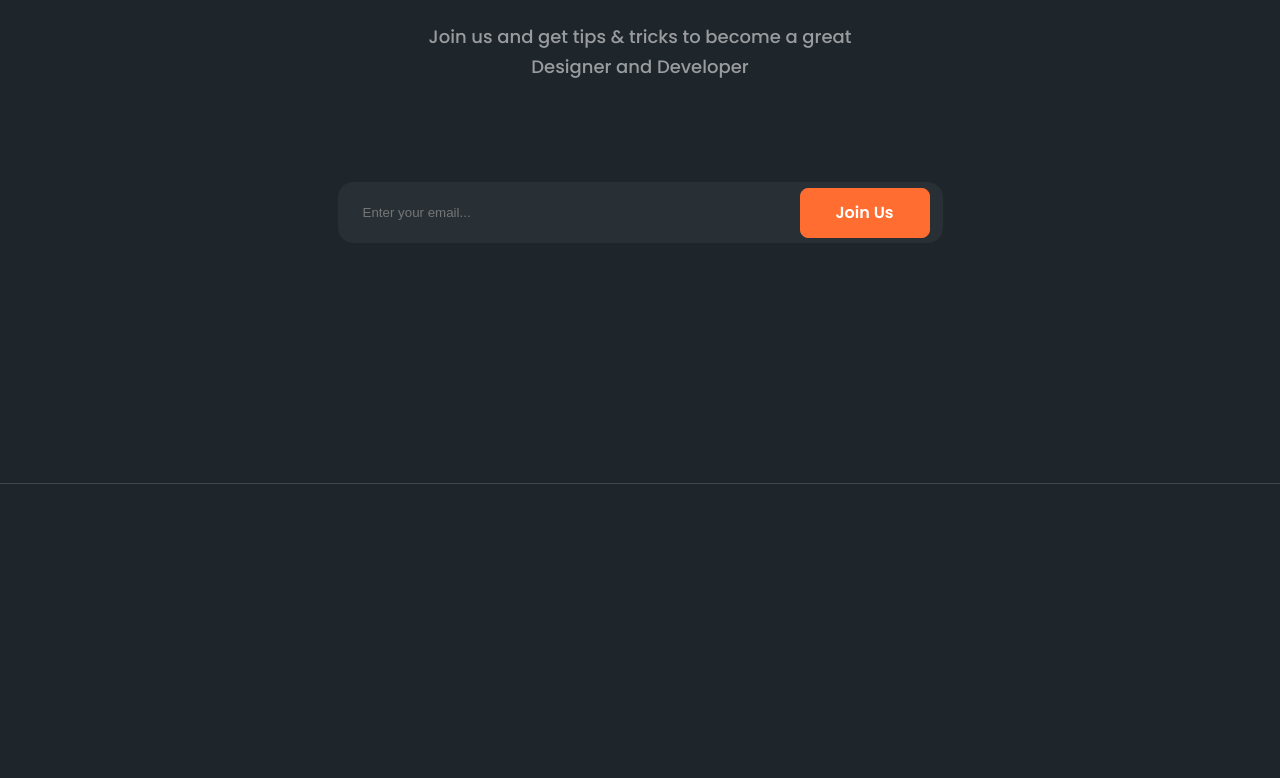
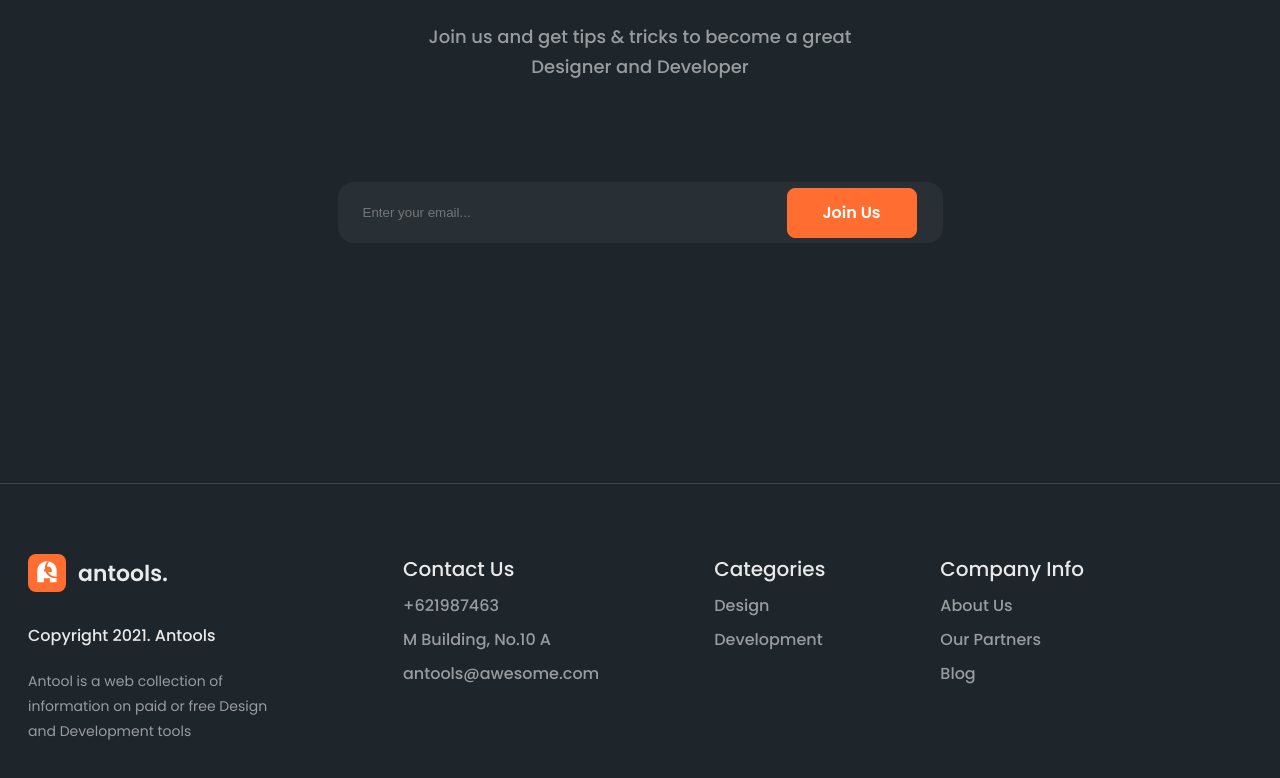
Before and after one commit to Fazliddin-Nasrullayev/Antools, a plain HTML site: page index.html in a window 1280 px wide. Shown: the part 4643-5421 px from the top of the page. Before the commit the page ends 5127 px from the top, so only its background shows below. Drawn offline with Linux system fonts and the light colour scheme.

Commit message:
add footer

```diff
--- a/index.html
+++ b/index.html
@@ -23,12 +23,12 @@
                         <option value="saab">Designer</option>
                         <option value="mercedes">Developer</option>
                     </select>
-                    <a href="" class="nav__link">My Collections</a>
-                    <a href="" class="nav__link">Blog</a>
+                    <a href="#collection" class="nav__link">My Collections</a>
+                    <a href="#blog" class="nav__link" >Blog</a>
                 </div>
                 <div class="nav__login">
-                    <a href="" class="login__link ">Login</a>
-                    <a href="" class="sign__link btn">Sign Up</a>
+                    <a href="#login" class="login__link">Login</a>
+                    <a href="#" class="sign__link btn">Sign Up</a>
                 </div>
             </div>
         </nav>
@@ -68,7 +68,7 @@
 
         <!-- Popular -->
 
-        <section class="popular">
+        <section class="popular" id="collection">
             <div class="container popular__container">
                 <h2 class="popular__heading">
                     Most Popular Tools
@@ -384,7 +384,7 @@
 
         <!-- Newcomer -->
 
-        <section class="newcomer">
+        <section class="newcomer" id="blog">
             <div class="container newcomer__container">
                 <div class="newcomer__inner">
                     <h2 class="newcomer__inner__title">Newcomer Tools</h2>
@@ -644,6 +644,41 @@
             </div>
         </section>
     </main>
+
+    <!-- Footer -->
+
+    <footer class="footer" id="login">
+        <div class="container footer__container">
+            <ul class="footer__list">
+                <li class="footer__list__item">
+                    <a href="#" class="footer__logo__link">
+                    <img class="footer__logo__img" src="./images/logo-img.svg" alt="logo iamge" >
+                    </a>
+                    <h4 class="footer__title">Copyright 2021. Antools</h4>
+                    <p class="footer__info">Antool is a web collection of information on paid or free Design and Development tools</p>
+                </li>
+
+                <li class="footer__list__item">
+                    <h4 class="footer__heading">Contact Us</h4>
+                    <a href="tel:+621987463" class="footer__link">+621987463 </a>
+                    <a href="#" class="footer__link"> M Building, No.10 A</a>
+                    <a href="#" class="footer__link">antools@awesome.com </a>
+                </li>
+
+                <li class="footer__list__item">
+                    <h4 class="footer__heading">Categories</h4>
+                    <a href="#" class="footer__link">Design </a>
+                    <a href="#" class="footer__link"> Development</a>
+                </li>
+                <li class="footer__list__item">
+                    <h4 class="footer__heading">Company Info</h4>
+                    <a href="#" class="footer__link"> About Us</a>
+                    <a href="#" class="footer__link"> Our Partners</a>
+                    <a href="#" class="footer__link"> Blog</a>
+                </li>
+            </ul>
+        </div>
+    </footer>
 </body>
 
 </html>
--- a/main/style.css
+++ b/main/style.css
@@ -59,6 +59,10 @@
        url('../fonts/lora-v23-latin-500.woff2') format('woff2'),
        url('../fonts/lora-v23-latin-500.woff') format('woff'),
        url('../fonts/lora-v23-latin-500.ttf') format('truetype');
+}
+
+html {
+    scroll-behavior: smooth;
 }
 
 body {
@@ -658,7 +662,7 @@ text-align: center;
 
 .join__btn {
     position: absolute;
-    left: 462px;
+    left: 449px;
     top: 6px;
     padding: 12px 35px;
     background-color: #FF6E30;
@@ -670,3 +674,56 @@ text-align: center;
     border-radius: 8px;
     color: #FFFFFF;
 }
+
+/* Footer */
+
+.footer__container {
+    margin-top: 70px;
+    margin-bottom: 98px;
+}
+
+.footer__list {
+    display: flex;
+    gap: 115px;
+}
+
+.footer__list__item {
+    display: flex;
+    flex-direction: column;
+}
+
+.footer__link {
+    margin-top: 10px;
+    font-family: Poppins;
+    font-weight: 500;
+    font-size: 16px;
+    line-height: 24px;
+    color: rgba(255, 255, 255, 0.55);
+}
+
+.footer__title {
+    margin-top: 25px;
+    margin-bottom: 21px;
+    font-family: Poppins;
+    font-weight: 500;
+    font-size: 16px;
+    line-height: 24px;
+    color: rgba(255, 255, 255, 0.9);
+}
+
+.footer__info {
+    width: 260px;
+    font-family: Poppins;
+    font-weight: normal;
+    font-size: 14px;
+    line-height: 25px;
+    color: rgba(255, 255, 255, 0.55);
+}
+
+.footer__heading {
+    font-family: Poppins;
+    font-weight: 500;
+    font-size: 20px;
+    line-height: 30px;
+    color: rgba(255, 255, 255, 0.9);
+}
```
